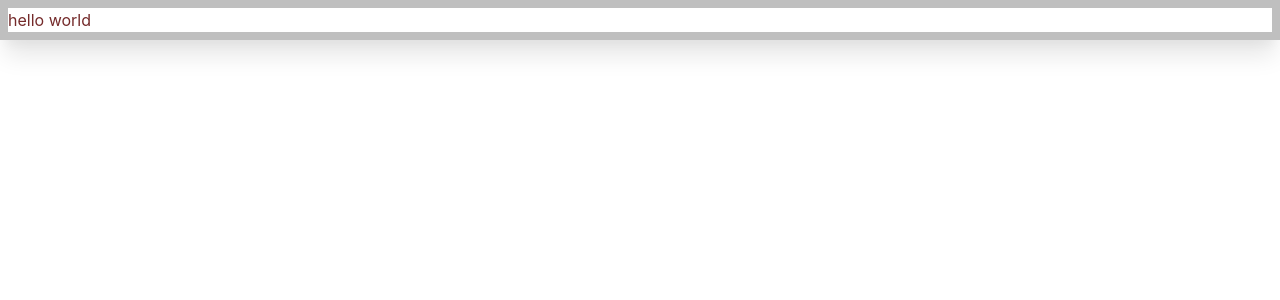
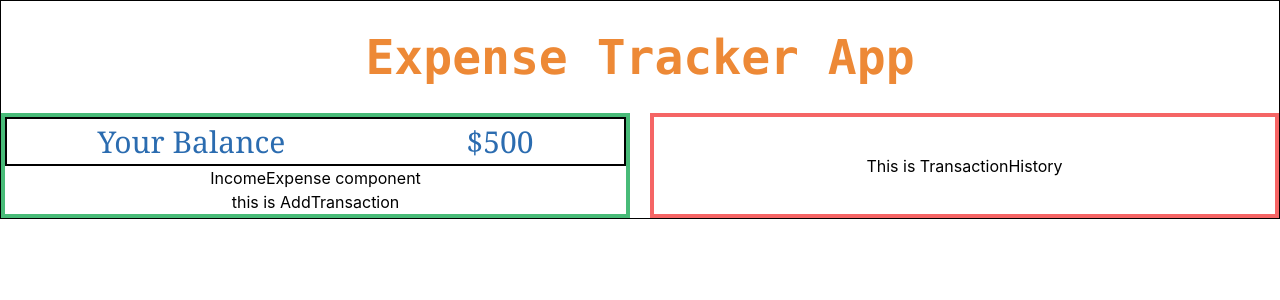
Before and after one commit to muhammadsalif/Expense-Tracker-DApp, a React (Create React App) app: page / in a window 1280 px wide. Shown: the top 300 px of the page. Built offline with nearby package versions, Linux system fonts and the light colour scheme.

Commit message:
Initial two components done.

```diff
--- a/src/App.js
+++ b/src/App.js
@@ -1,16 +1,34 @@
-import React from "react";
+import React, { useContext } from "react";
 import "./App.css";
+import {GlobalContextProvider} from "./context/GlobalContext"
+// Importing components
+import Title from './components/Title';
+import Balance from "./components/Balance"
+import IncomeExpense from './components/IncomeExpense';
+import TransactionHistory from './components/TransactionHistory';
+import AddTransaction from './components/AddTransaction';
 
 function App() {
   return (
+    <GlobalContextProvider>
+      <div className="container grid lg:grid-cols-2 gap-5 mx-auto border border-black">
 
-    <>
-    <div className="container border-8 border-black border-opacity-25 shadow-xl  mx-auto">
-      <h1 className="text-red-900">
-      hello world
-      </h1>
-    </div>
-    </>
+        <div className="col-span-2 mx-auto mt-5">
+         <Title></Title>
+        </div>
+
+        <div className="col-span-2 lg:col-span-1 border-green-500 border-4 flex justify-center items-center flex-col">
+            <Balance></Balance>
+            <IncomeExpense></IncomeExpense>
+            <AddTransaction></AddTransaction>
+        </div>
+
+        <div className="col-span-2 lg:col-span-1 border-red-500 border-4 flex justify-center items-center flex-col">
+
+            <TransactionHistory></TransactionHistory>
+        </div>
+      </div>
+    </GlobalContextProvider>
   );
 }
 
--- /dev/null
+++ b/src/components/AddTransaction.jsx
@@ -0,0 +1,9 @@
+import React from 'react'
+
+export default function AddTransaction() {
+    return (
+        <div>
+            this is AddTransaction
+        </div>
+    )
+}
--- /dev/null
+++ b/src/components/Balance.jsx
@@ -0,0 +1,10 @@
+import React from 'react'
+
+export default function Balance() {
+    return (
+        <div className="flex justify-around w-full border-2 border-black font-serif text-3xl text-blue-700">
+            <h1>Your Balance</h1>
+            <p>$500</p>
+        </div>
+    )
+}
--- /dev/null
+++ b/src/components/IncomeExpense.jsx
@@ -0,0 +1,9 @@
+import React from 'react'
+
+export default function IncomeExpense() {
+    return (
+        <div>
+            IncomeExpense component
+        </div>
+    )
+}
--- /dev/null
+++ b/src/components/Title.jsx
@@ -0,0 +1,12 @@
+import React from 'react'
+
+export default function Title() {
+    return (
+        <div>
+            <h1 className="font-mono text-4xl lg:text-5xl font-bold text-center text-orange-500">
+            Expense Tracker App
+
+            </h1>
+        </div>
+    )
+}
--- /dev/null
+++ b/src/components/TransactionHistory.jsx
@@ -0,0 +1,9 @@
+import React from 'react'
+
+export default function TransactionHistory() {
+    return (
+        <div>
+            This is TransactionHistory
+        </div>
+    )
+}
--- /dev/null
+++ b/src/context/GlobalContext.jsx
@@ -0,0 +1,15 @@
+import React,{createContext} from 'react'
+
+
+export const GlobalContext=createContext("Default");
+
+
+export const GlobalContextProvider=({children})=> {
+    return (
+        <GlobalContext.Provider value="123">
+            {children}
+        </GlobalContext.Provider>
+
+
+    )
+}
--- a/src/index.js
+++ b/src/index.js
@@ -1,9 +1,12 @@
-import React from "react";
+import React ,{useContext} from "react";
 import ReactDOM from "react-dom";
 import "./index.css";
 import App from "./App";
 import * as serviceWorker from "./serviceWorker";
 import "./tailwind.output.css";
+
+
+
 ReactDOM.render(
   <React.StrictMode>
     <App />
```
